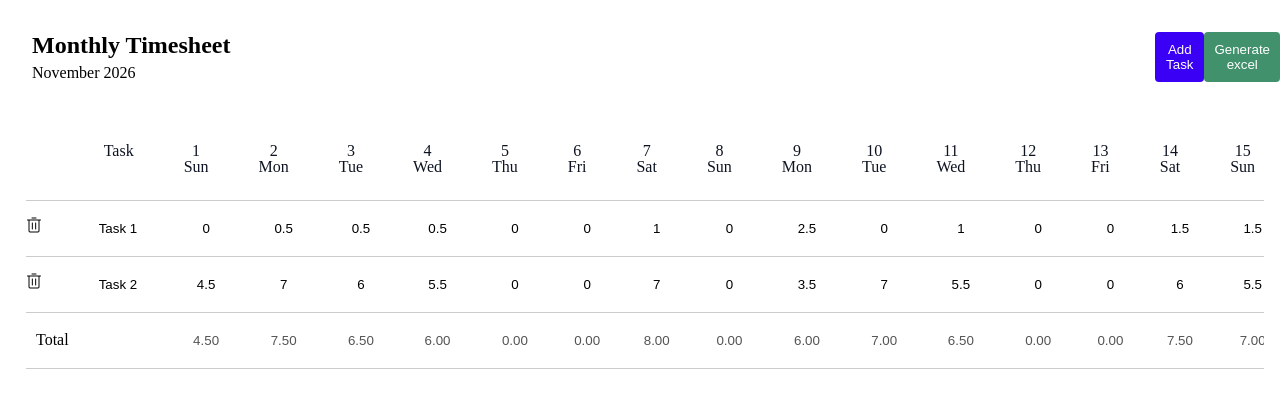
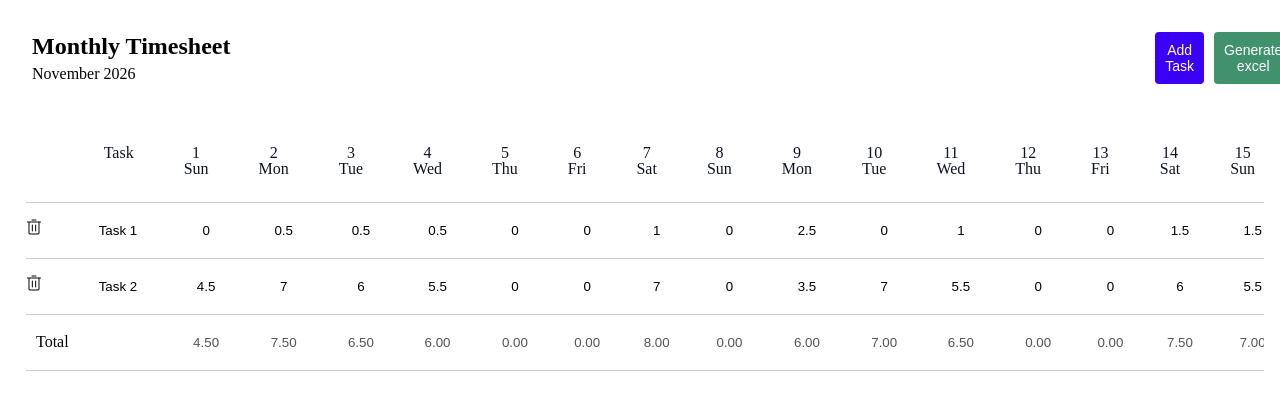
Before and after one commit to antonio06/time-tracker, a React (Vite) app: page / in a window 1280 px wide. Shown: the top 410 px of the page. Built offline with nearby package versions, Linux system fonts and the light colour scheme.

Commit message:
fix styles

```diff
--- a/src/pages/time-tracker/components/add-track.module.css
+++ b/src/pages/time-tracker/components/add-track.module.css
@@ -5,6 +5,8 @@
   padding: 10px;
   cursor: pointer;
   border-radius: 4px;
+  font-size: 14px;
+  margin-right: 10px;
 }
 
 .generateExcelButton {
@@ -14,6 +16,7 @@
   padding: 10px;
   cursor: pointer;
   border-radius: 4px;
+  font-size: 14px;
 }
 
 .addTrack {
```
